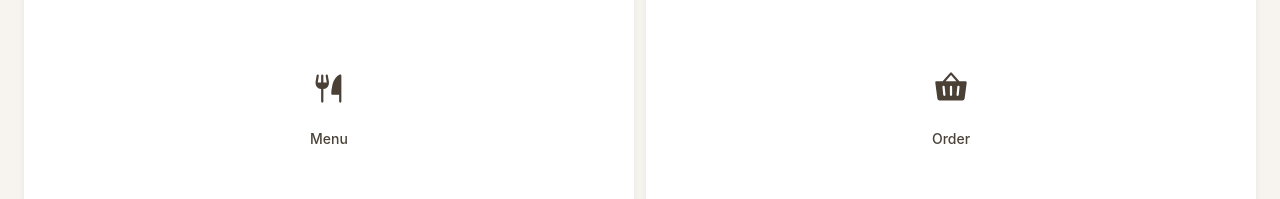
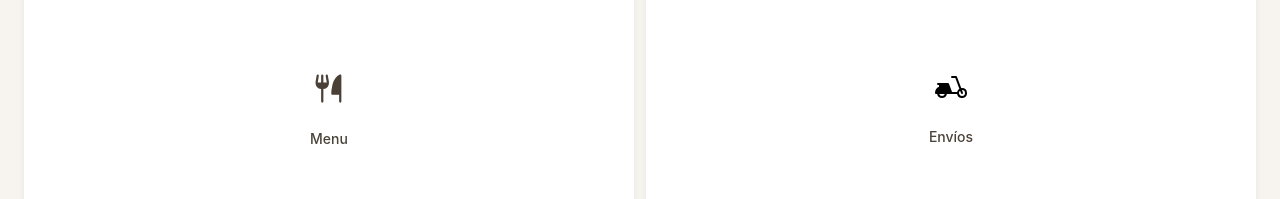
Before and after one commit to hikaribrandan3-code/foodspotapp, a React (Vite) app: page / in a window 1280 px wide. Shown: the part 250-449 px from the top of the page. Built offline with nearby package versions, Linux system fonts and the light colour scheme.

Commit message:
Replace Order icon with Envíos delivery icon and rename label

```diff
--- a/src/pages/customer/Home.jsx
+++ b/src/pages/customer/Home.jsx
@@ -11,10 +11,10 @@ const MenuIcon = () => (
     </svg>
 )
 
-// --- ORDER: User Provided (Bag/Basket)
+// --- ENVÍOS: Delivery Icon
 const OrderIcon = () => (
-    <svg width="36" height="36" viewBox="0 0 256 256" fill="currentColor">
-        <path d="M238,82.73A8,8,0,0,0,232,80H187.63L134,18.73a8,8,0,0,0-12,0L68.37,80H24a8,8,0,0,0-7.93,9.06L31.14,202.12A16.06,16.06,0,0,0,47,216H209a16.06,16.06,0,0,0,15.86-13.88L239.93,89.06A8,8,0,0,0,238,82.73ZM81.6,184a7.32,7.32,0,0,1-.81,0,8,8,0,0,1-8-7.2l-5.6-56a8,8,0,0,1,15.92-1.6l5.6,56A8,8,0,0,1,81.6,184Zm54.4-8a8,8,0,0,1-16,0V120a8,8,0,0,1,16,0ZM89.63,80,128,36.15,166.37,80Zm99.13,40.8-5.6,56a8,8,0,0,1-7.95,7.2,7.32,7.32,0,0,1-.81,0,8,8,0,0,1-7.16-8.76l5.6-56a8,8,0,0,1,15.92,1.6Z"></path>
+    <svg xmlns="http://www.w3.org/2000/svg" width="32" height="32" fill="#000000" viewBox="0 0 256 256">
+        <path d="M216,128a39.3,39.3,0,0,0-6.27.5L175.49,37.19A8,8,0,0,0,168,32H136a8,8,0,0,0,0,16h26.46l32.3,86.13a40.13,40.13,0,0,0-18,25.87H136.54l-25-66.81A8,8,0,0,0,104,88H24a8,8,0,0,0,0,16h8v13.39A56.12,56.12,0,0,0,0,168a8,8,0,0,0,8,8h8.8a40,40,0,0,0,78.4,0h81.6A40,40,0,1,0,216,128ZM56,192a24,24,0,0,1-22.62-16H78.62A24,24,0,0,1,56,192Zm160,0a24,24,0,0,1-15.43-42.36l7.94,21.17a8,8,0,0,0,15-5.62L215.55,144H216a24,24,0,0,1,0,48Z"></path>
     </svg>
 )
 
@@ -141,10 +141,10 @@ function Home() {
                     <span style={tileTextStyle}>Menu</span>
                 </Link>
 
-                {/* 2. Order */}
+                {/* 2. Envíos */}
                 <Link to="/order" style={tileStyle}>
                     <span style={{ color: iconColor }}><OrderIcon /></span>
-                    <span style={tileTextStyle}>Order</span>
+                    <span style={tileTextStyle}>Envíos</span>
                 </Link>
 
                 {/* 3. Rewards */}
--- a/src/pages/customer/Order.jsx
+++ b/src/pages/customer/Order.jsx
@@ -116,6 +116,7 @@ function Order() {
                     textAlign: 'center'
                 }}>
                     {/* Brand Header - Plain text only */}
+                    {config.businessName && (
                         <p style={{
                             fontSize: 11,
                             fontWeight: 500,
@@ -124,8 +125,9 @@ function Order() {
                             marginBottom: 24,
                             textTransform: 'uppercase'
                         }}>
-                        GRUB CLUB
+                            {config.businessName}
                         </p>
+                    )}
 
                     {/* Green Checkmark Icon */}
                     <div style={{
```
Lines whose indentation alone changed are shown as unchanged.
